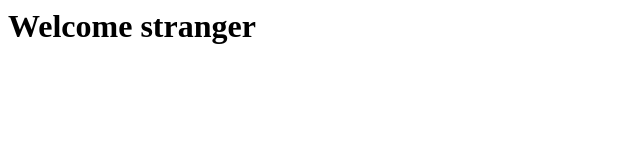
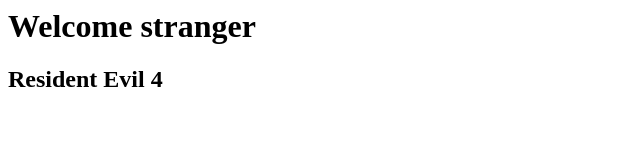
Before and after one commit to TheSamuelVitor/cursos-alura, a plain HTML site: page git_github/index.html in a window 1280 px wide. Shown: the whole page, without its empty margins (0-640 px from the left). Drawn offline with Linux system fonts and the light colour scheme.

Commit message:
feat: titulo 2

```diff
--- a/git_github/index.html
+++ b/git_github/index.html
@@ -4,5 +4,6 @@
 	</head>
 	<body>
 		<h1>Welcome stranger</h1>
+		<h2>Resident Evil 4</h2>
 	</body>
 </html>
```
